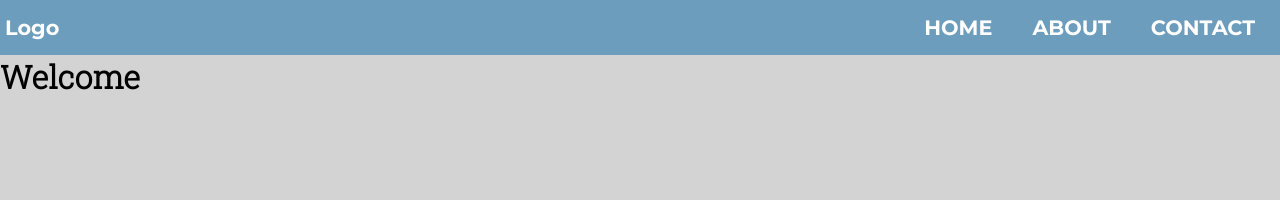
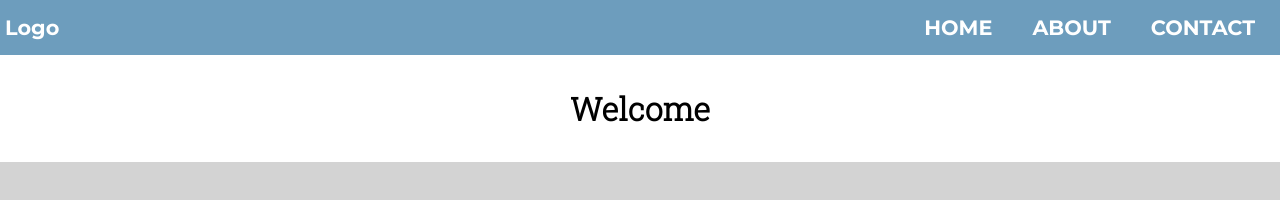
Before and after one commit to Kbwporter/11-08-17-exercise, a plain HTML site: page index.html in a window 1280 px wide. Drawn offline with Linux system fonts and the light colour scheme.

Commit message:
adds banner html and css

```diff
--- a/css/style.css
+++ b/css/style.css
@@ -41,6 +41,13 @@ html {
   margin: 0 20px;
 }
 
+.banner {
+  text-align: center;
+  padding: 2rem 0;
+  background-color: #fff;
+
+}
+
 h1 {
   font-family: "Roboto Slab", serif;
 }
--- a/index.html
+++ b/index.html
@@ -8,6 +8,7 @@
   <title>Document</title>
 </head>
 <body>
+
   <nav class="main-nav">
     <a href="index.html" class="main-nav-brand">Logo</a>
     <ul class="main-nav-list">
@@ -16,6 +17,10 @@
       <li><a href="contact.html">CONTACT</a></li>
     </ul>
   </nav>
-  <h1>Welcome</h1>
+
+  <div class="banner">
+    <h1>Welcome</h1>
+  </div>
+
 </body>
 </html>
```
